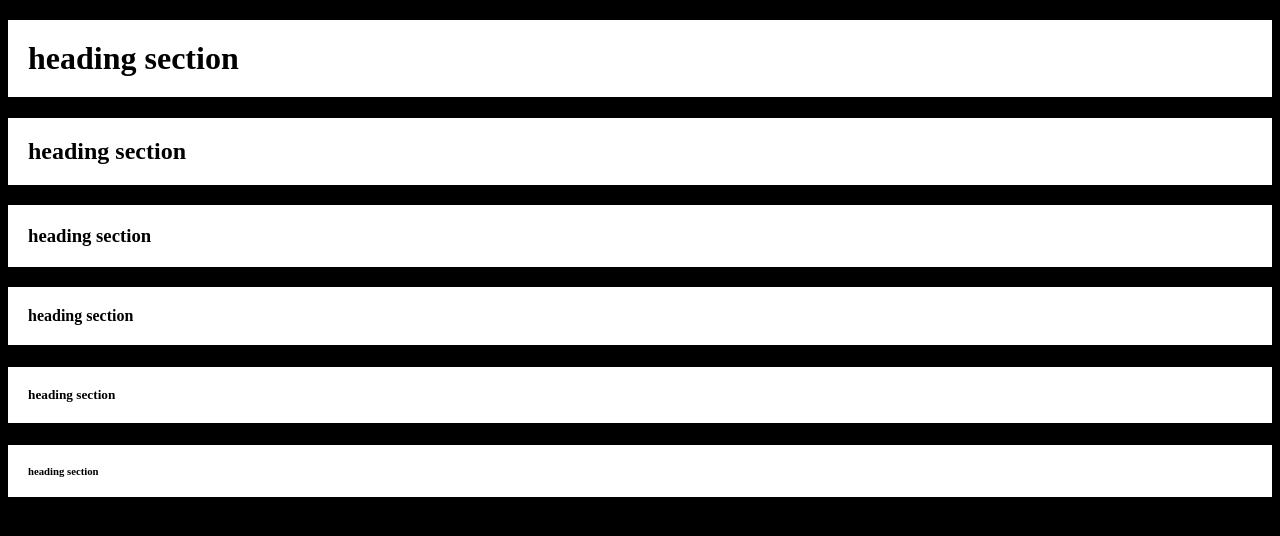
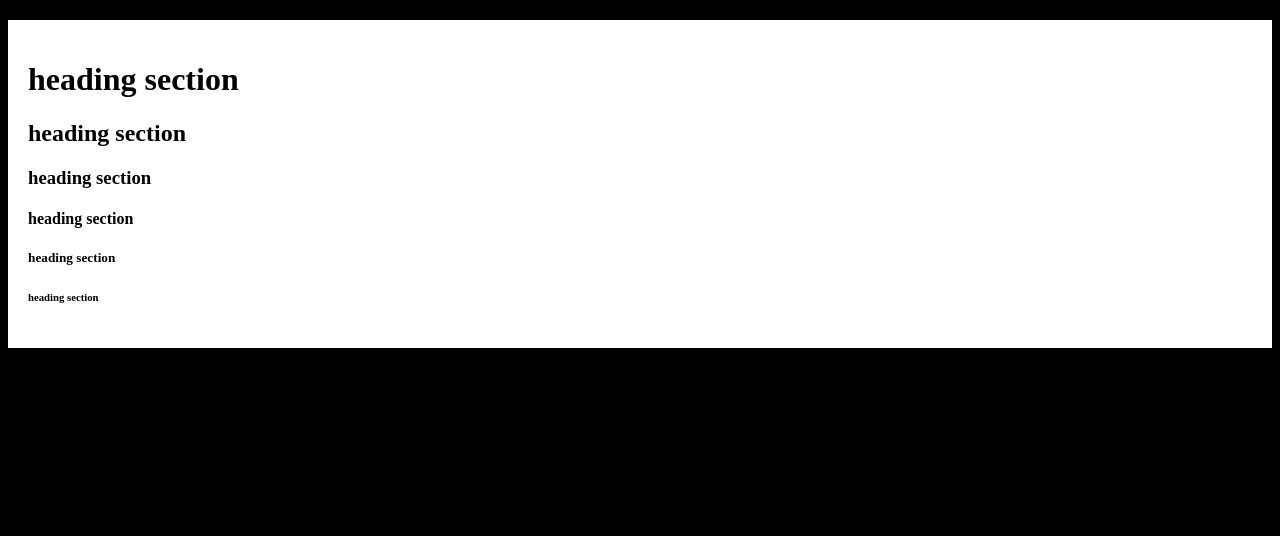
Before and after one commit to webdevelopment-birgunj/new_project_2, a plain HTML site: page index.html in a window 1280 px wide. Drawn offline with Linux system fonts and the light colour scheme.

Commit message:
add class

```diff
--- a/index.html
+++ b/index.html
@@ -7,11 +7,13 @@
     <link rel="stylesheet" href="style.css">
 </head>
 <body>
-    <h1 class="head">heading section </h1>
-    <h2 class="head">heading section </h2>
-    <h3 class="head">heading section </h3>
-    <h4 class="head">heading section </h4>
-    <h5 class="head">heading section </h5>
-    <h6 class="head">heading section </h6>
+    <div class="box">
+    <h1>heading section </h1>
+    <h2>heading section </h2>
+    <h3>heading section </h3>
+    <h4>heading section </h4>
+    <h5>heading section </h5>
+    <h6 >heading section </h6>
+</div>
 </body>
 </html>
--- a/style.css
+++ b/style.css
@@ -1,4 +1,4 @@
-.head{
+.box{
     margin-top:20px ;
     background-color: rgb(255, 255, 255);
     color: rgb(0, 0, 0);
```
